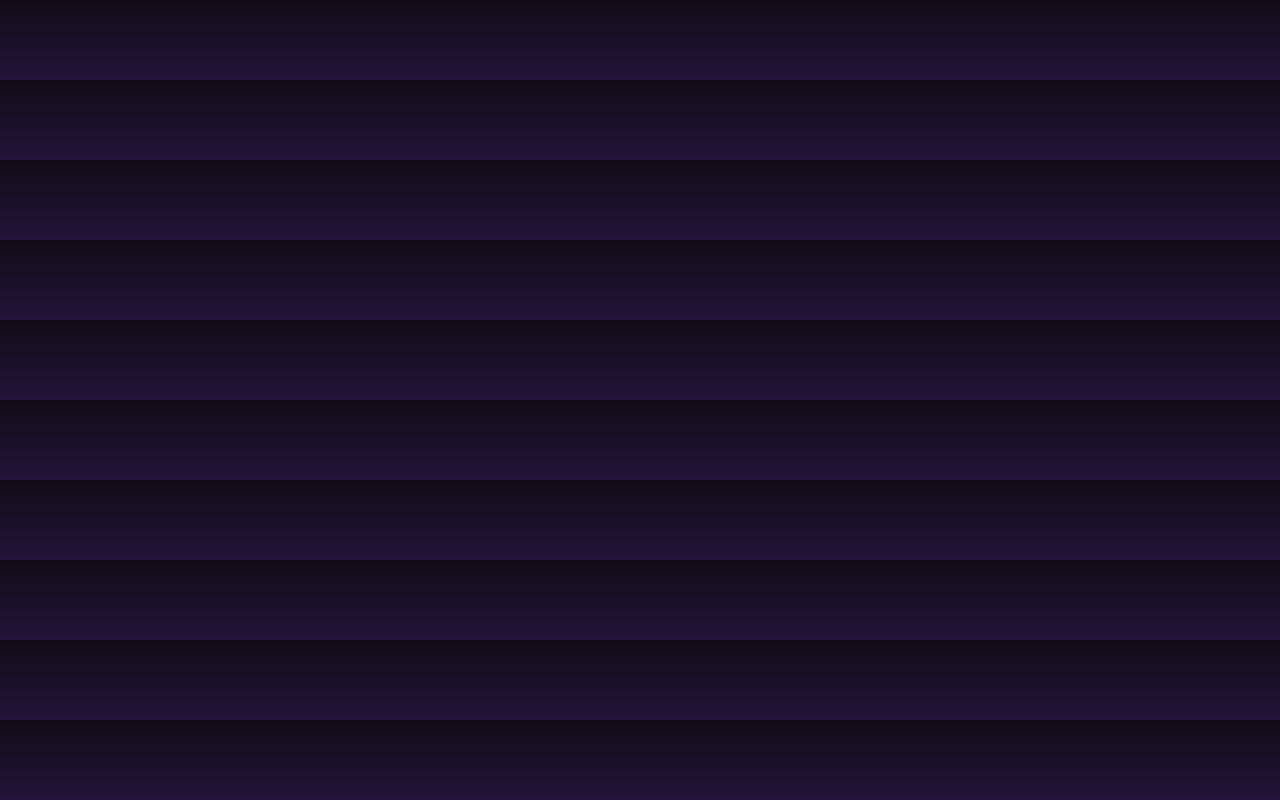
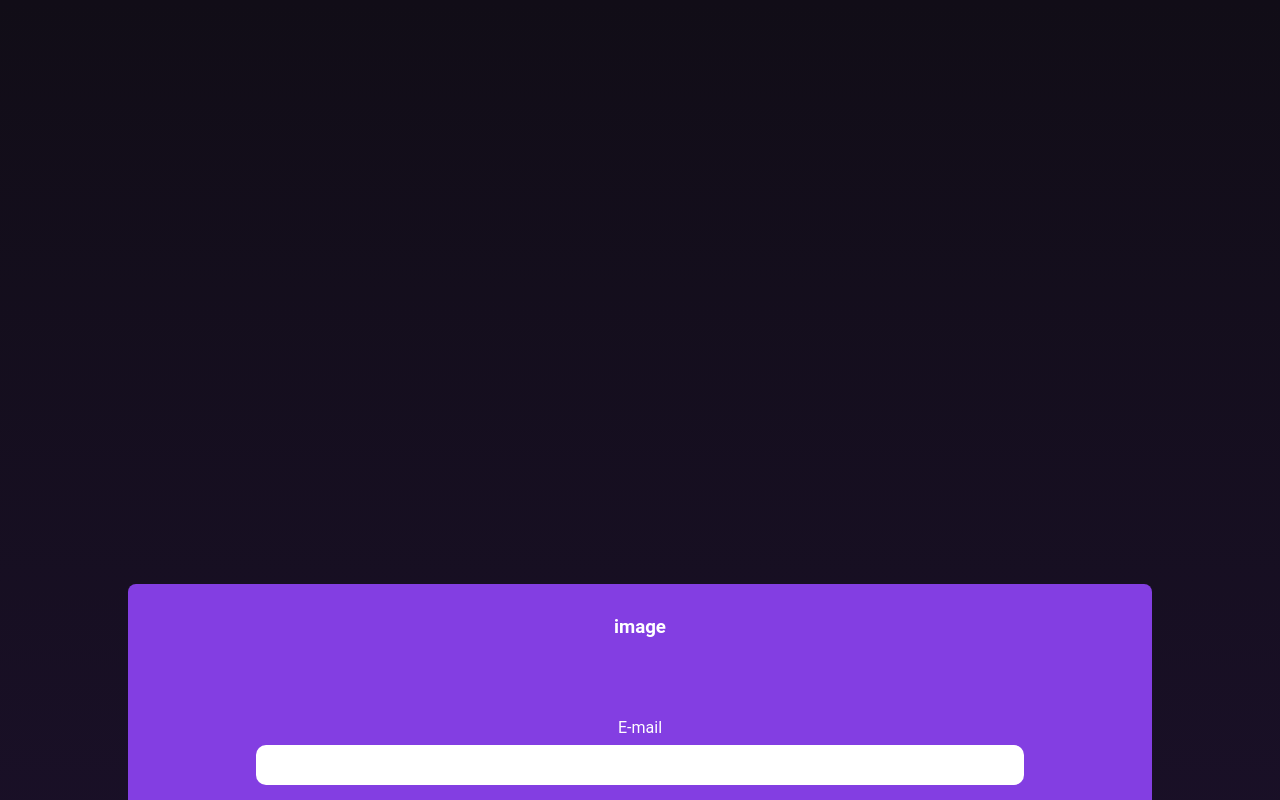
Before and after one commit to hsanfilippo/web-app-treino-front, a React (Create React App) app: page / in a window 1280 px wide. Shown: the top 800 px of the page. Built offline with nearby package versions, Linux system fonts and the light colour scheme.

Commit message:
Feat: Inserindo component FormLoginRegister na page

```diff
--- a/src/pages/LoginRegister/index.tsx
+++ b/src/pages/LoginRegister/index.tsx
@@ -1,6 +1,10 @@
+import FormLoginRegister from '../../components/FormLoginRegister'
+
 const LoginRegister = () => {
   return (
-    <></>
+    <>
+      <FormLoginRegister />
+    </>
   )
 }
 
```
